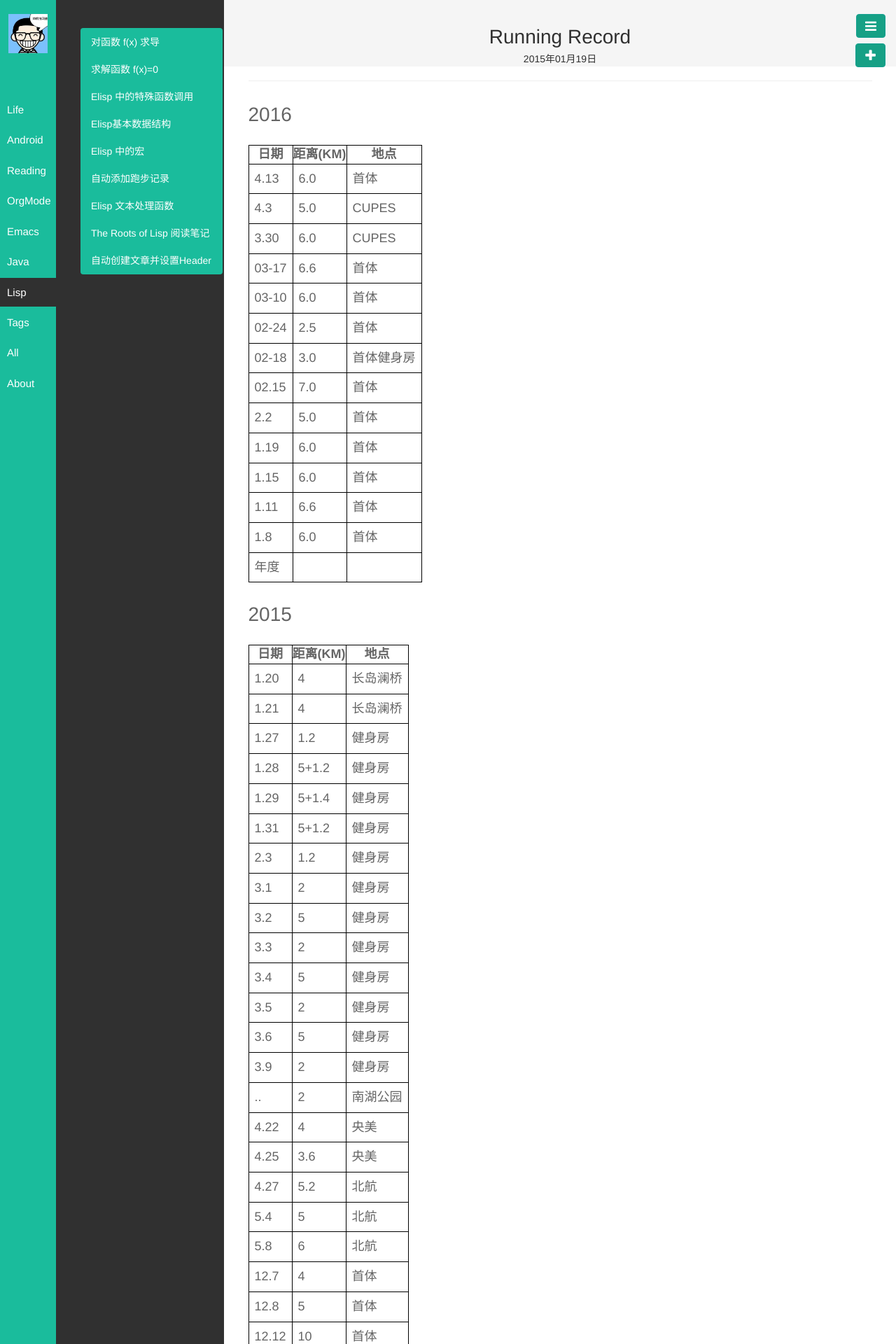
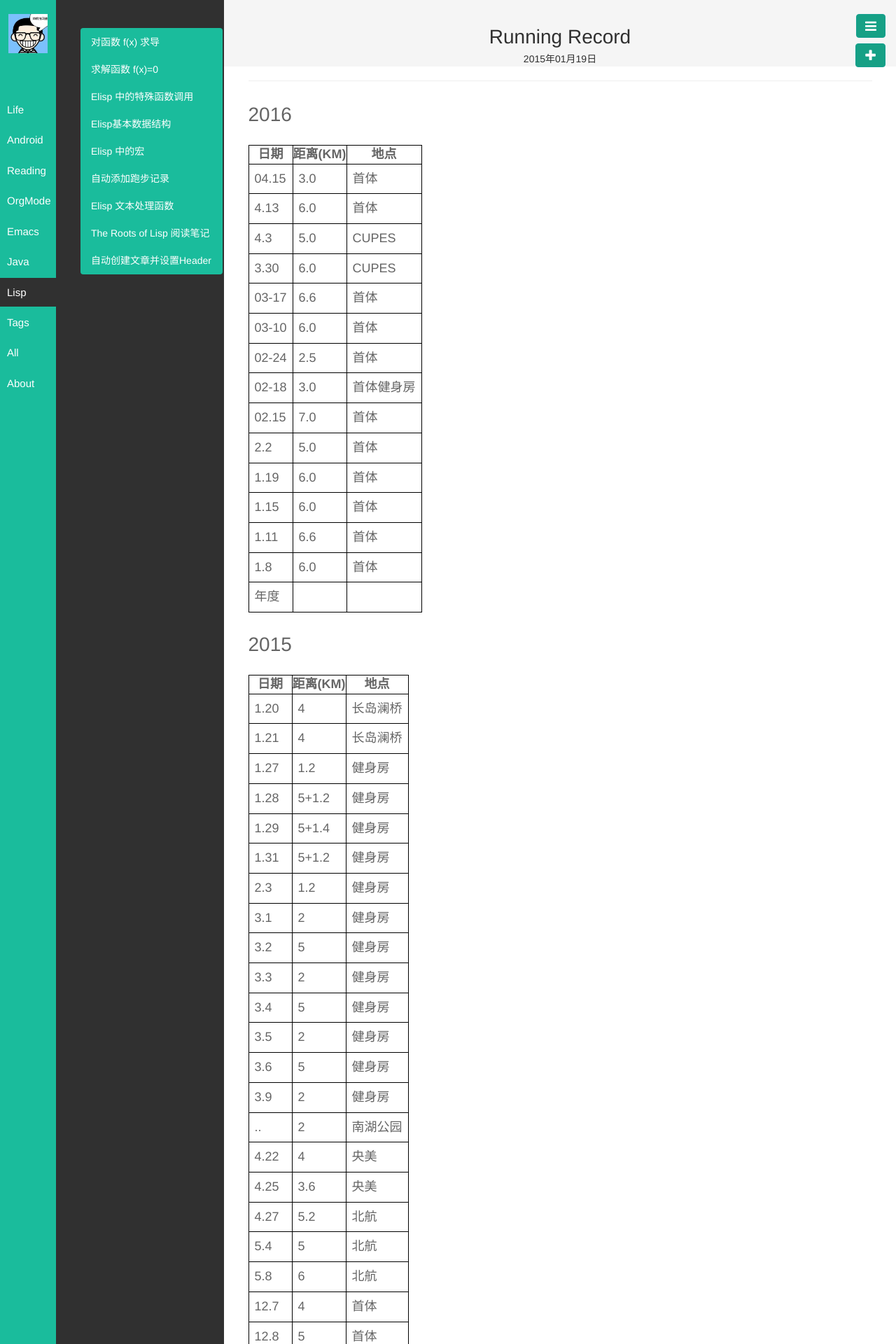
Before and after one commit to byrlx/byrlx.github.io, a Jekyll site: the page built from _posts/Other/2015-01-19-Running-Record.html, in a window 1280 px wide. Shown: the top 1920 px of the page at 70% size. Built offline with Jekyll 4.4.1, drawn with Linux system fonts in a browser that asks for light colours.

Commit message:
update blog

```diff
--- a/_posts/Other/2015-01-19-Running-Record.html
+++ b/_posts/Other/2015-01-19-Running-Record.html
@@ -26,6 +26,12 @@ description: [Run! Run! Run!]
 </tr>
 </thead>
 <tbody>
+<tr>
+<td class="org-right">04.15</td>
+<td class="org-right">3.0</td>
+<td class="org-left">首体</td>
+</tr>
+
 <tr>
 <td class="org-right">4.13</td>
 <td class="org-right">6.0</td>
--- a/org/Other/2015-01-19-Running-Record.org
+++ b/org/Other/2015-01-19-Running-Record.org
@@ -16,6 +16,7 @@ description: [Run! Run! Run!]
 * 2016
 |  日期 | 距离(KM) | 地点       |
 |-------+----------+------------|
+| 04.15 |      3.0 | 首体       |
 |  4.13 |      6.0 | 首体       |
 |   4.3 |      5.0 | CUPES      |
 |  3.30 |      6.0 | CUPES      |
```
